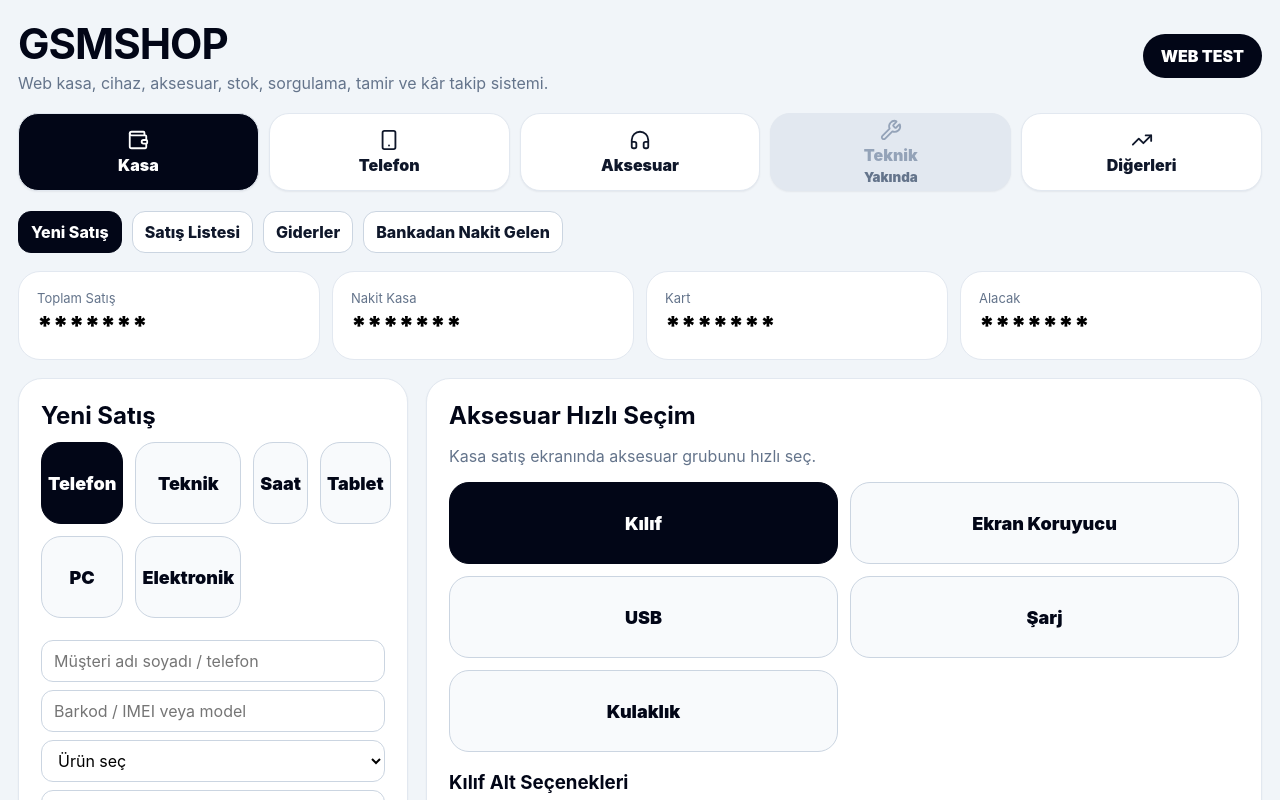
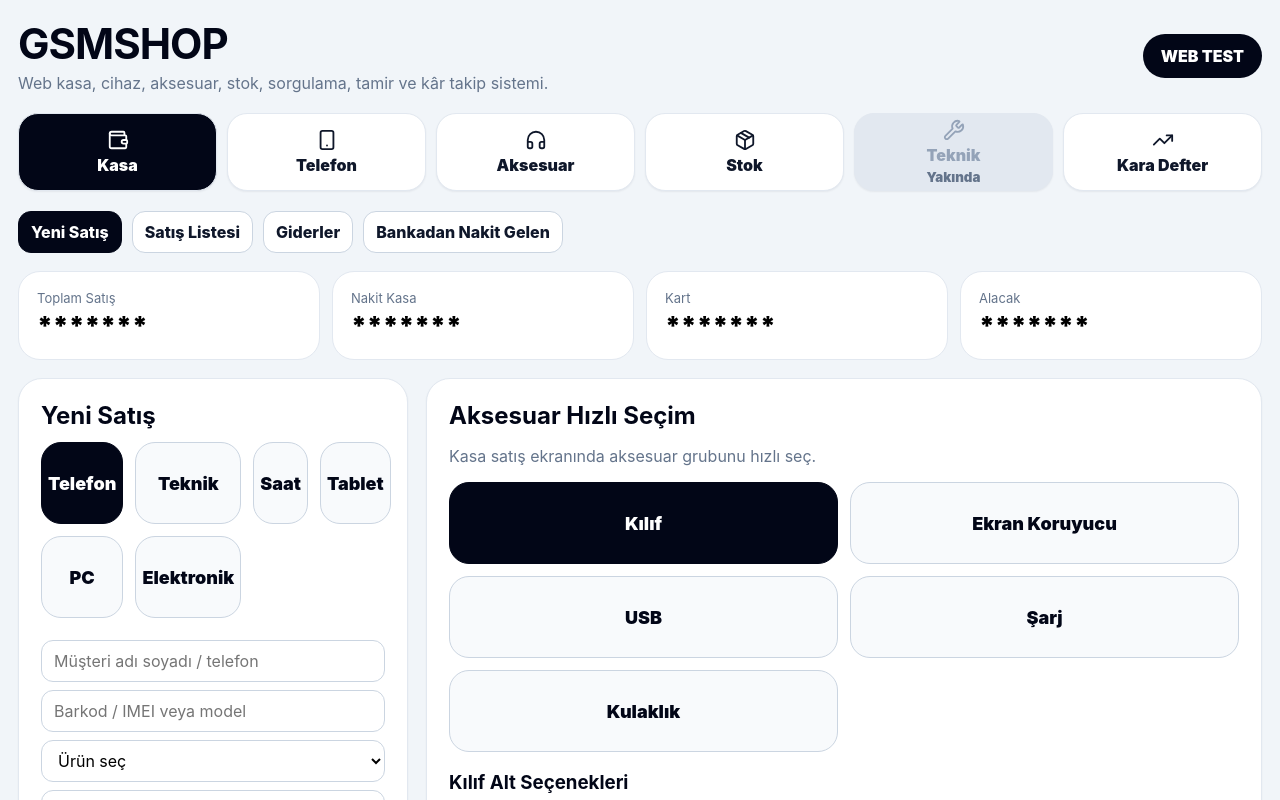
Before and after one commit to rodi65/gsmshop-web, a React (Vite) app: page / in a window 1280 px wide. Shown: the top 800 px of the page. Built offline with nearby package versions, Linux system fonts and the light colour scheme.

Commit message:
GSMSHOP temiz V22 ana menu teknik sirasi

```diff
--- a/src/App.jsx
+++ b/src/App.jsx
@@ -268,7 +268,6 @@ export default function App() {
   const [supplierModalOpen, setSupplierModalOpen] = useState(false);
   const [newSupplierName, setNewSupplierName] = useState("");
   const [bankCashForm, setBankCashForm] = useState({ amount: "", bank: "", note: "" });
-  const [showOtherMainMenu, setShowOtherMainMenu] = useState(false);
   const [bankMovements, setBankMovements] = useState([
     { id: 1, type: "Bankaya Giden", amount: "40.000 TL", note: "POSTAN Gelen - Garantibank", bank: "Garantibank", date: new Date().toISOString() },
   ]);
@@ -644,6 +643,14 @@ export default function App() {
           </button>
 
           <button
+            className={active === "stok" ? "nav-btn active" : "nav-btn"}
+            onClick={() => setActive("stok")}
+          >
+            <Package size={22} />
+            <span>Stok</span>
+          </button>
+
+          <button
             className="nav-btn disabled"
             disabled
           >
@@ -653,27 +660,13 @@ export default function App() {
           </button>
 
           <button
-            className={showOtherMainMenu ? "nav-btn active" : "nav-btn"}
-            onClick={() => setShowOtherMainMenu(!showOtherMainMenu)}
+            className={active === "vole" ? "nav-btn active" : "nav-btn"}
+            onClick={openKaraDefter}
           >
             <TrendingUp size={22} />
-            <span>Diğerleri</span>
+            <span>Kara Defter</span>
           </button>
         </nav>
-
-        {showOtherMainMenu && (
-          <div className="other-menu-panel">
-            <button className={active === "stok" ? "choice active" : "choice"} onClick={() => { setActive("stok"); setShowOtherMainMenu(false); }}>
-              <Package size={16} /> Stok
-            </button>
-            <button className={active === "vole" ? "choice active" : "choice"} onClick={() => { openKaraDefter(); setShowOtherMainMenu(false); }}>
-              <TrendingUp size={16} /> Kara Defter
-            </button>
-            <button className={active === "kasa" && kasaTab === "bankadanNakit" ? "choice active" : "choice"} onClick={() => { setActive("kasa"); setKasaTab("bankadanNakit"); setShowOtherMainMenu(false); }}>
-              <Wallet size={16} /> Bankadan Nakit Gelen
-            </button>
-          </div>
-        )}
 
         {active === "kasa" && (
           <section className="section">
--- a/src/style.css
+++ b/src/style.css
@@ -33,7 +33,7 @@ small { color: #64748b; }
 .hero p { margin: 4px 0 0; color: #64748b; }
 .status-pill { background: #020617; color: white; border-radius: 999px; padding: 12px 18px; font-weight: 900; }
 
-.nav-grid { display: grid; grid-template-columns: repeat(5, 1fr); gap: 10px; }
+.nav-grid { display: grid; grid-template-columns: repeat(6, 1fr); gap: 10px; }
 .nav-btn {
   min-height: 78px; border-radius: 20px; background: white; color: #0f172a;
   border: 1px solid #e2e8f0; display: flex; flex-direction: column;
```
